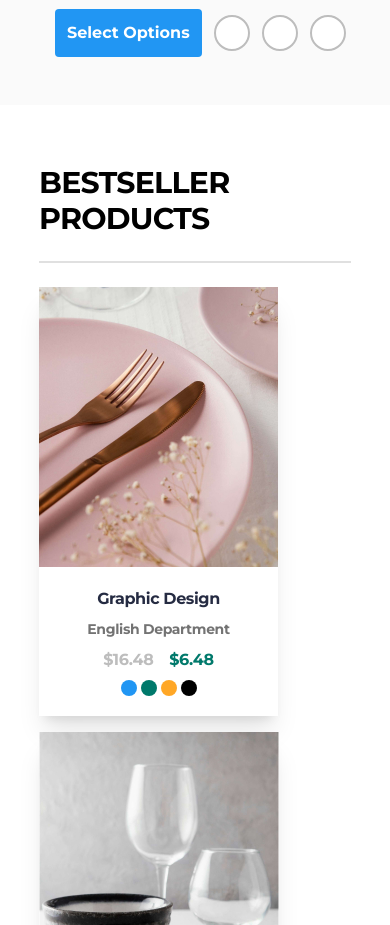
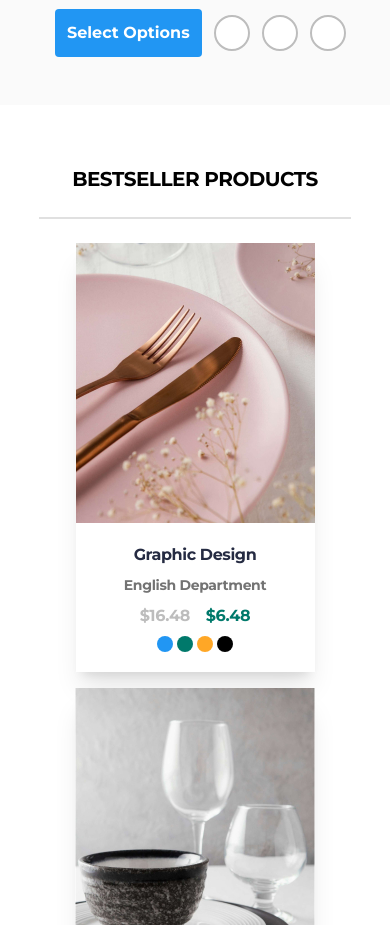
Before and after one commit to irema00/e-commerce-react-vite, a React (Vite) app in the folder e-commerce/: page /product in a window 390 px wide. Shown: the part 1360-2285 px from the top of the page. Built offline with nearby package versions, Linux system fonts and the light colour scheme; some icons are missing.

Commit message:
edits styling of product page bestseller part

```diff
--- a/e-commerce/src/layouts/productPage/ProductDetailBestseller.jsx
+++ b/e-commerce/src/layouts/productPage/ProductDetailBestseller.jsx
@@ -5,11 +5,11 @@ import ProductCard from "../../components/ProductCard";
 export default function ProductDetailBestseller() {
   const { productDetailBestsellerData } = useData();
   return (
-    <div className="flex flex-col flex-wrap px-[10%]  py-5">
-      <div className="flex pt-10 py-6 items-center font-bold text-3xl tracking-tight">
+    <div className="flex flex-col flex-wrap px-[10%]  py-5 md:items-start items-center lg:px-[13%]">
+      <div className="flex pt-10 py-6 items-center font-bold md:text-3xl text-xl tracking-tight">
         {productDetailBestsellerData.title}
       </div>
-      <div className="flex flex-wrap justify-between py-3 pt-6 mb-5 border-t-2 border-solid  cursor-pointer border-gray-300 ">
+      <div className="flex flex-wrap  md:justify-between justify-center py-3 pt-6 mb-5 border-t-2 md:gap-0 gap- border-solid  cursor-pointer border-gray-300 ">
         {productDetailBestsellerData.products.map((product, index) => (
           <ProductCard key={index} product={product} />
         ))}
@@ -17,3 +17,5 @@ export default function ProductDetailBestseller() {
     </div>
   );
 }
+
+//yuvarlaklar çıkarılacak,
```
